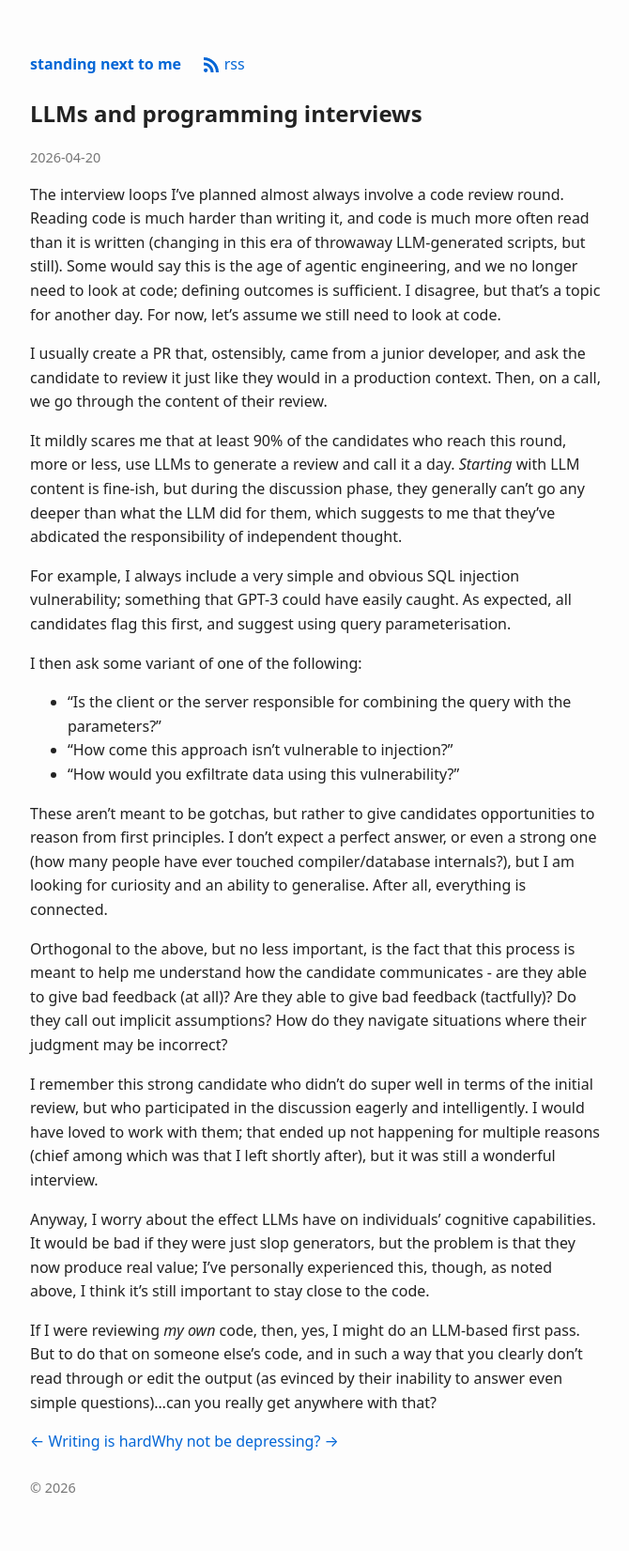
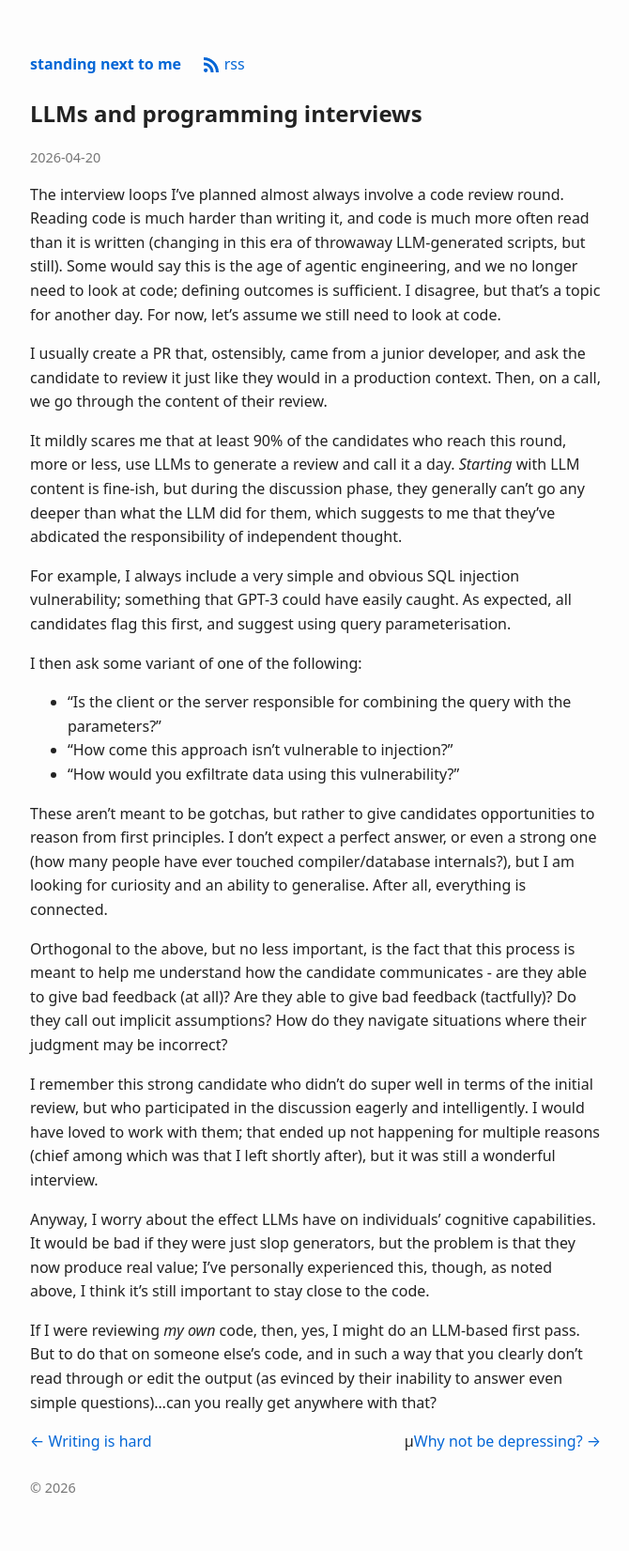
Before and after one commit to standingnexttome/standingnexttome.github.io, a Jekyll site: the page built from _posts/2026-04-20-llms-and-programming-interviews.md, in a window 1280 px wide. Shown: the whole page at 94% size, without its empty margins (304-974 px from the left). Built offline with Jekyll 4.4.1, drawn with Linux system fonts in a browser that asks for light colours.

Commit message:
Fix spacer

```diff
--- a/_layouts/post.html
+++ b/_layouts/post.html
@@ -17,9 +17,9 @@ layout: default
   <a href="{{ page.previous.url | relative_url }}"
     >&larr; {{ page.previous.title }}</a
   >
-  {% else %}
+  {% endif %}
   <div style="flex-grow: 1"></div>
-  {% endif %} {% if page.next %}
+  µ{% if page.next %}
   <a href="{{ page.next.url | relative_url }}">{{ page.next.title }} &rarr;</a>
   {% endif %}
 </nav>
```
